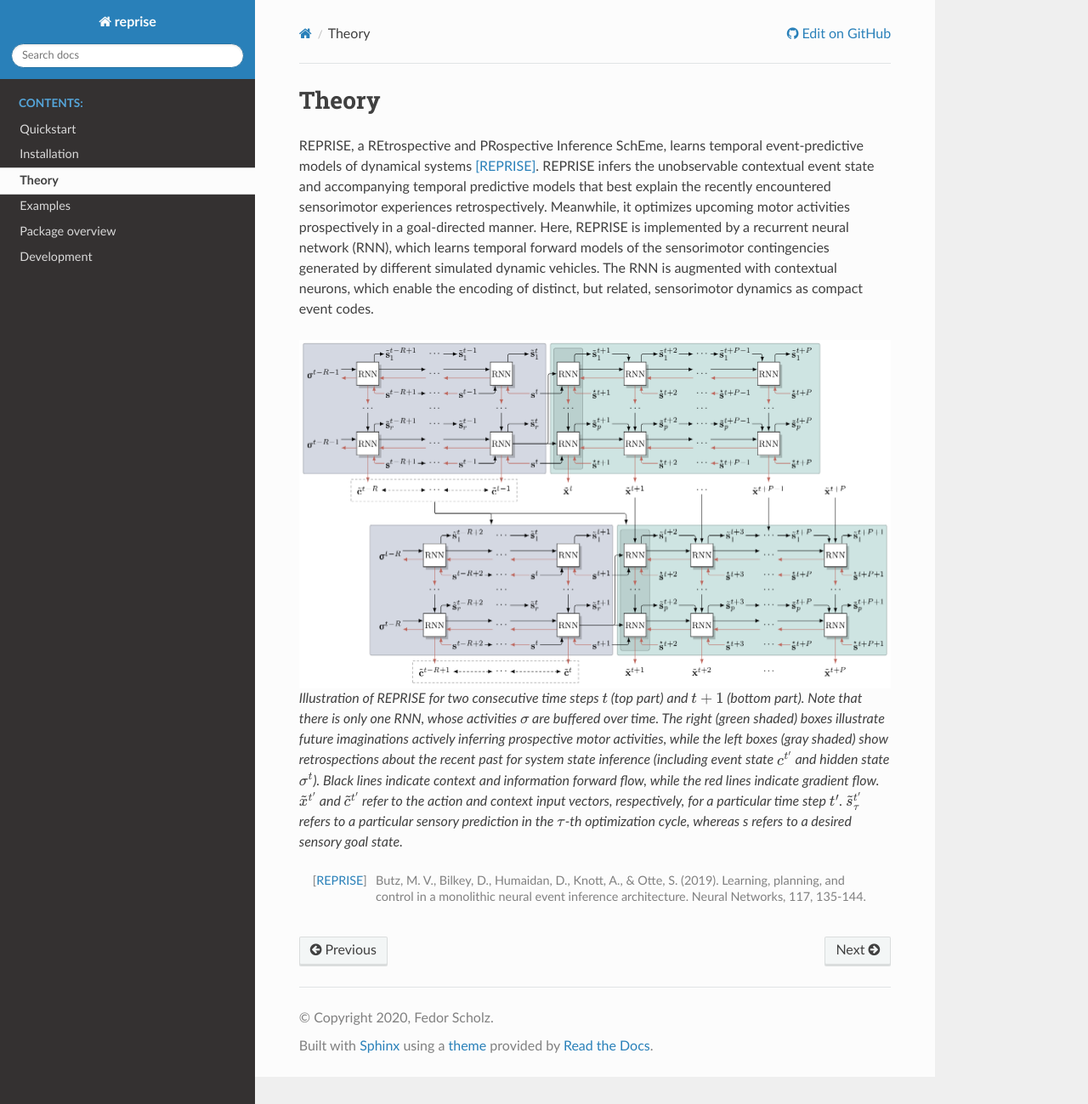
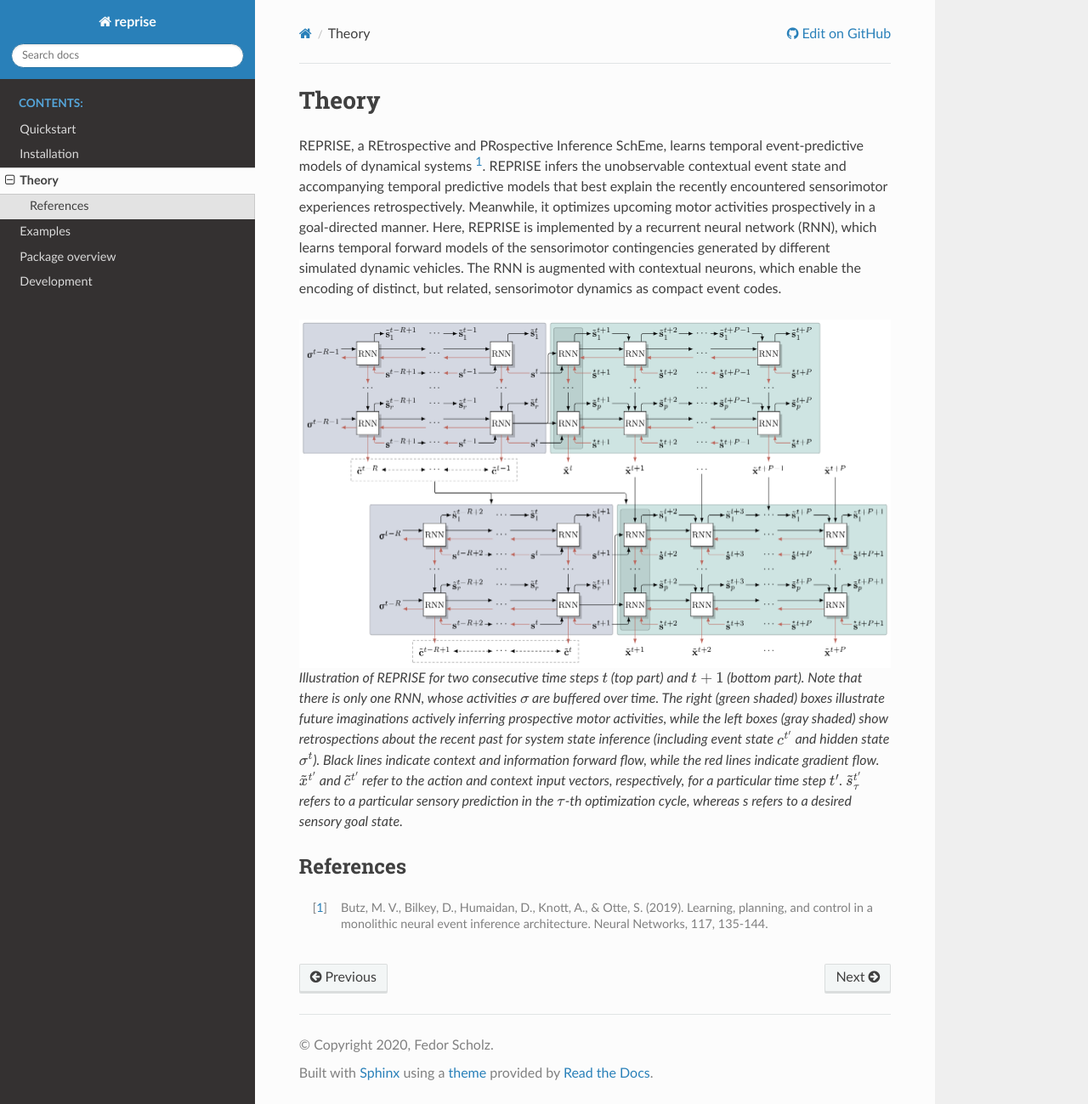
Before and after one commit to CognitiveModeling/reprise, a Sphinx documentation site: the page built from doc/source/theory.rst, in a window 1280 px wide and 1299 px high. Shown: the whole window at 85% size. Built offline with Sphinx 7.4.7 and the Read the Docs theme 2.0.0, drawn with Linux system fonts in a browser that asks for light colours.

Commit message:
references subsection

```diff
--- a/doc/source/theory.rst
+++ b/doc/source/theory.rst
@@ -1,7 +1,7 @@
 Theory
 ======
 
-REPRISE, a REtrospective and PRospective Inference SchEme, learns temporal event-predictive models of dynamical systems [REPRISE]_.
+REPRISE, a REtrospective and PRospective Inference SchEme, learns temporal event-predictive models of dynamical systems [1]_.
 REPRISE infers the unobservable contextual event state and accompanying temporal predictive models that best explain the recently encountered sensorimotor experiences retrospectively.
 Meanwhile, it optimizes upcoming motor activities prospectively in a goal-directed manner.
 Here, REPRISE is implemented by a recurrent neural network (RNN), which learns temporal forward models of the sensorimotor contingencies generated by different simulated dynamic vehicles.
@@ -18,4 +18,7 @@ The RNN is augmented with contextual neurons, which enable the encoding of disti
    :math:`\tilde{x}^{t'}` and :math:`\tilde{c}^{t'}` refer to the action and context input vectors, respectively, for a particular time step :math:`t'`.
    :math:`\tilde{s}^{t'}_τ` refers to a particular sensory prediction in the :math:`\tau`-th optimization cycle, whereas s refers to a desired sensory goal state.
 
-.. [REPRISE] Butz, M. V., Bilkey, D., Humaidan, D., Knott, A., & Otte, S. (2019). Learning, planning, and control in a monolithic neural event inference architecture. Neural Networks, 117, 135-144.
+References
+----------
+
+.. [1] Butz, M. V., Bilkey, D., Humaidan, D., Knott, A., & Otte, S. (2019). Learning, planning, and control in a monolithic neural event inference architecture. Neural Networks, 117, 135-144.
```
